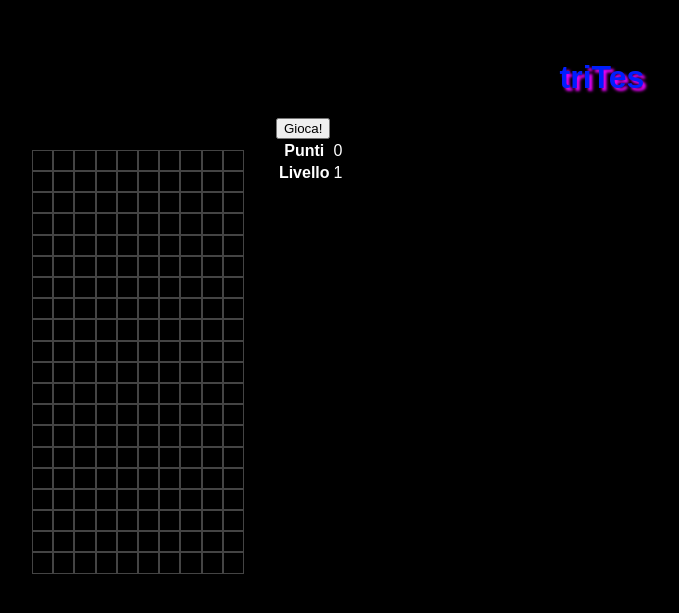
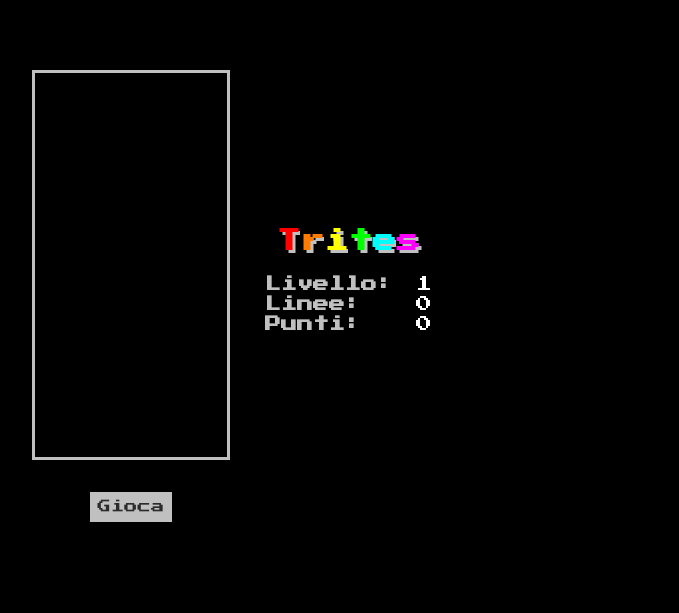
Before and after one commit to balpie/tritesWebApp, a PHP site: page / in a window 1280 px wide. Shown: the top 613 px of the page, without its empty margins (38-717 px from the left). Run offline with PHP 8.4, Linux system fonts and the light colour scheme.

Commit message:
Layout and performance improvs

```diff
--- a/index.html
+++ b/index.html
@@ -6,31 +6,35 @@
         <link rel="stylesheet" href="style.css">
         <script src="script.js"></script>
         <meta author="Pietro Balestri">
+        <link rel="preconnect" href="https://fonts.googleapis.com">
+        <link rel="preconnect" href="https://fonts.gstatic.com" crossorigin>
+        <link href="https://fonts.googleapis.com/css2?family=Press+Start+2P&display=swap" rel="stylesheet">
         <title>Tetris</title>
     </head>
     <body>
         <main>
-            <h1>
-                triTes
-            </h1>
             <div id="gameBoard"></div>
-            <button type="button" id="Start">Gioca!</button>
-            <button type="button" id="Restart">Ricomincia!</button>
-            <br>
+            <button type="button" id="Start">Gioca</button>
+            <button type="button" id="Restart">Ricomincia</button>
+        </main>
+
+        <aside>
+            <h1><span class="O">T</span><span class="I">r</span><span class="T">i</span><span class="Z">t</span><span class="S">e</span><span class="J">s</span></h1>
             <table>
                 <tr>
-                    <th>Punti</th>
-                    <td id="Punti">0</tr>
+                    <th>Livello: </th>
+                    <td id = "Livello" class="Stats">1</td>
                 </tr>
                 <tr>
-                    <th>Livello</th>
-                    <td id = "Livello">1</td>
+                    <th>Linee: </th>
+                    <td id = "Lines" class="Stats">0</td>
                 </tr>
                 <tr>
-                    <th id="Status"></th>
+                    <th>Punti: </th>
+                    <td id="Punti" class="Stats">0</tr>
                 </tr>
             </table>
-
-        </main>
+            <p id="Status"></p>
+        </aside>
     </body>
 </html>
--- a/script.js
+++ b/script.js
@@ -3,6 +3,8 @@ document.addEventListener("DOMContentLoaded", generateBoard);
 const BOARDCOLUMNS = 10;
 const BOARDROWS = 20;
 const INIT_INTERVAL_DURATION = 300;
+
+let cellArray = [];
 
 let tetramino = [ // tetramino in caduta libera
     {riga: undefined, colonna: undefined},
@@ -105,7 +107,7 @@ function isInBound(r, c)
 
 function getCell(row, col)
 {
-    return document.getElementById(`cell-${row}-${col}`);
+    return cellArray[row][col];
 }
 
 function tetraminoCasuale()
@@ -210,6 +212,7 @@ function generateBoard()
     board = document.getElementById("gameBoard");
     for(let i = 0; i < BOARDROWS; i++)
     {
+        const cellArrRow = [];
         row = document.createElement("div");
         row.classList.add("row");
         board.appendChild(row);
@@ -218,8 +221,10 @@ function generateBoard()
             cell = document.createElement("div");
             cell.classList.add("cell");
             cell.id = `cell-${i}-${j}`;
+            cellArrRow.push(cell);
             row.appendChild(cell);
         }
+        cellArray.push(cellArrRow);
     }
 }
 
@@ -281,7 +286,9 @@ function scorriRighe(righe)
 function refreshPunteggio()
 {
     document.getElementById("Punti").innerText = punti;
-    prevLiv = Number(document.getElementById("Livello").innerText)
+    document.getElementById("Lines").innerText = lineeLiberate;
+    prevLiv = Number(document.getElementById("Livello").innerText);
+
     if(prevLiv !== livello)
     {
         intervalDuration = intervalDuration - 30; // tolgo 30 msec all'intervallo
--- a/style.css
+++ b/style.css
@@ -1,26 +1,60 @@
 body{
     align-items: center;
     background-color: black;
-    color: white;
-    font-family: Arial, Helvetica, sans-serif;
+    color: #c0c0c0;
+    font-family: "Press Start 2P", system-ui;
     padding: 30px;
+    display: flex;
+    flex-direction: row;
+}
+
+main{
+    display: flex;
+    flex-direction: column;
+}
+
+
+button{
+    font-family: "Press Start 2P";
+    align-self: center;
+    background-color: #c0c0c0;
+    color: #2b2b2b;
+    border: 2px solid #c0c0c0;
+    border-radius: 0;
+    display: block;
+    width: fit-content;
+    height: 30px;
+}
+
+h1{
+    text-align: center;
+    text-shadow: 3px 3px 0 #c0c0c0;
+}
+
+button:hover{
+    border: 2px solid #c0c0c0;
+    background-color: #2b2b2b;
+    color: #c0c0c0;
 }
 
 button.Nascosto{
     display: none;
 }
 
-h1{
-    text-align: center;
-    color: #001eff;
-    text-shadow: 3px 3px 3px  #f000ff;
-}
 
 div#gameBoard{
     float: left;
     width: fit-content;
     height: fit-content;
     margin: 2em;
+    border: 3px solid #c0c0c0
+}
+
+table{
+    text-align: left;
+}
+th{
+    padding-right: 20px;
 }
 
 .row{
@@ -30,14 +64,17 @@ div#gameBoard{
     color: red;
 }
 
+.Stats{
+    color: white;
+}
+
 .cell{
     width: 1.2em;
     height: 1.2em;
-    border: 1px solid #444444
 }
 
 .I{
-    background-color: lightcoral;
+    background-color: rgb(255, 123, 0);
 }
 
 .L{
@@ -57,9 +94,45 @@ div#gameBoard{
 }
 
 .Z{
-    background-color: green;
+    background-color: rgb(0, 255, 0);
 }
 
 .S{
-    background-color: lightblue;
+    background-color: rgb(0, 255, 255);
 }
+
+
+span.I{
+    background-color: black;
+    color: rgb(255, 123, 0);
+}
+
+span.L{
+    background-color: black;
+    color: blue;
+}
+
+span.J{
+    background-color: black;
+    color: rgb(255, 0, 255);
+}
+
+span.T{
+    background-color: black;
+    color: yellow;
+}
+
+span.O{
+    background-color: black;
+    color: red;
+}
+
+span.Z{
+    background-color: black;
+    color: rgb(0, 255, 0);
+}
+
+span.S{
+    background-color: black;
+    color: rgb(0, 255, 255);
+}
```
